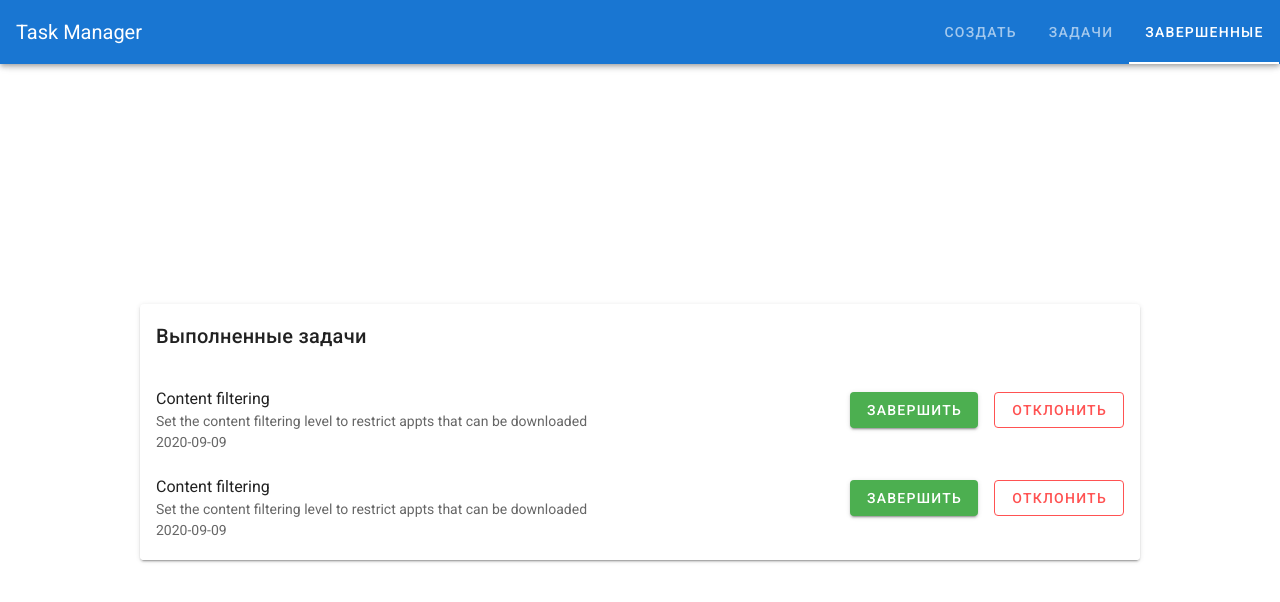
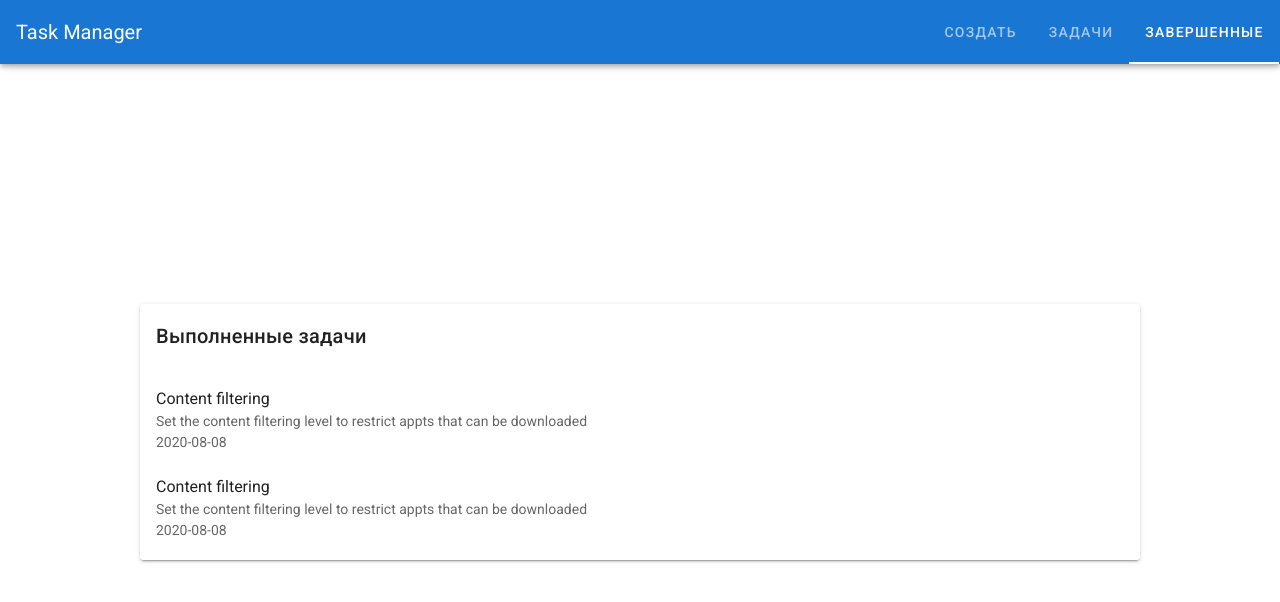
Before and after one commit to dvnikolaev/vue-task-manager, a Vue app: page /completed in a window 1280 px wide. Shown: the top 602 px of the page. Built offline with nearby package versions, Linux system fonts and the light colour scheme.

Commit message:
feat: add props task

```diff
--- a/src/components/Tasks/ItemTask.vue
+++ b/src/components/Tasks/ItemTask.vue
@@ -1,13 +1,21 @@
 <template>
   <v-list-item>
     <v-list-item-content>
-      <v-list-item-title>Content filtering</v-list-item-title>
-      <v-list-item-subtitle>Set the content filtering level to restrict appts that can be downloaded</v-list-item-subtitle>
-      <v-list-item-subtitle>2020-09-09</v-list-item-subtitle>
+      <v-list-item-title>{{ task.title }}</v-list-item-title>
+      <v-list-item-subtitle>{{ task.description }}</v-list-item-subtitle>
+      <v-list-item-subtitle>{{ task.date }}</v-list-item-subtitle>
     </v-list-item-content>
-    <v-list-item-action class="flex-row">
+    <v-list-item-action class="flex-row" v-if="!task.completed">
       <v-btn success color="success" class="mr-4">Завершить</v-btn>
       <v-btn outlined color="error">Отклонить</v-btn>
     </v-list-item-action>
   </v-list-item>
 </template>
+
+<script>
+export default {
+  props: {
+    task: Object
+  }
+}
+</script>
```
